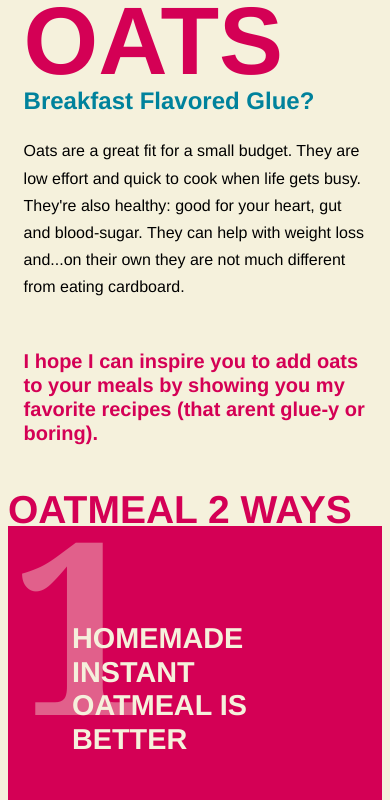
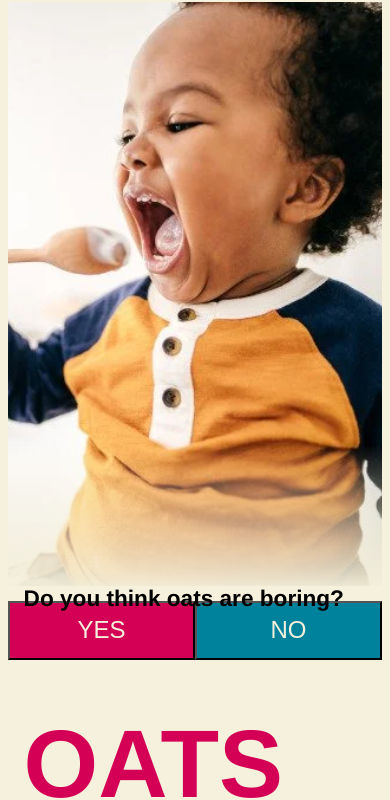
Before and after one commit to KC-LC101-June-22/js-assignment-4-html-me-something-EmKJ, a website: page index.html in a window 390 px wide. Shown: the part 72-872 px from the top of the page. Drawn offline with Linux system fonts and the light colour scheme.

Commit message:
edited poll layout for small screens

```diff
--- a/index.html
+++ b/index.html
@@ -13,7 +13,6 @@
     <p id="testP" class="funParagraph"></p>
     <!-- Actual content -->
     <nav>
-      <!-- <p class="logo"><span class="logo-blue">&lt;&nbsp;</span>EmKJ<span class="logo-pink">&nbsp;/&gt;</span></p> -->
       <img src="images/logo.svg" alt="" class="logo" />
       <button class="mobile-nav-toggle">
         <img class="svg icon-hamburger" src="images/icon-hamgurger.svg" alt="" />
@@ -26,15 +25,25 @@
         <li><a class="nav-link" href="#aboutoats">Fun Facts</a></li>
       </ul>
     </nav>
-    <!-- <header id="welcome">
-      <img src="images/picky-eater.jpg" alt="child turning away from bowl of food in disgust" />
-      <img src="images/toddler-eating.webp" alt="child very enthusiastically eating from a spoon" />
-      <div class="poll">
-        <p class="poll-question">Do you think oats are boring?</p>
-        <button type="button" class="btnYes">YES</button>
-        <button type="button" class="btnNo">NO</button>
+    <header id="poll">
+      <p class="poll-question">Do you think oats are boring?</p>
+      <img
+        class="poll-img"
+        id="picky-img"
+        src="images/picky-eater.jpg"
+        alt="child turning away from bowl of food in disgust"
+      />
+      <img
+        class="poll-img"
+        id="yum-img"
+        src="images/toddler-eating.webp"
+        alt="child very enthusiastically eating from a spoon"
+      />
+      <div class="button-wrap">
+        <button class="btn-yes">YES</button>
+        <button class="btn-no">NO</button>
       </div>
-    </header> -->
+    </header>
     <main>
       <section id="intro">
         <h1>Oats</h1>
--- a/styles.css
+++ b/styles.css
@@ -4,7 +4,6 @@ html{
 }
 body{
     margin: 8px;
-    padding: auto;
     display: block;
     max-width:80rem;
     background-color: #F5F1DC;
@@ -43,8 +42,45 @@ figcaption{
 .svg{
     width:1rem;
 }
-
-
+/* Poll */
+#poll{
+    position:relative;
+}
+.poll-img{
+    height:70vh;
+    width:100vw;
+    object-fit: cover;
+    mask-image: linear-gradient(to bottom, rgba(0,0,0,1) 75%,  rgba(0,0,0,0));
+}
+#picky-img{
+    display:none;
+}
+.poll-question{
+    position:absolute;
+    bottom: 90px;
+    font-size:5.8vw;
+    font-weight:700;
+}
+.button-wrap{
+    display:flex;
+    width:100%;
+}
+.btn-no, .btn-yes{
+    width:49%;
+    height:7vh;
+    flex-grow:1;
+    font-size:1.5rem;
+    color:#F5F1DC;
+    text-transform: uppercase;
+    cursor:pointer;
+    margin-bottom: 4rem;
+}
+.btn-no{
+    background-color:#00829c;
+}
+.btn-yes{
+    background-color:#d40055;
+}
 /* Navigation */
 .logo{
     width:300px;
```
